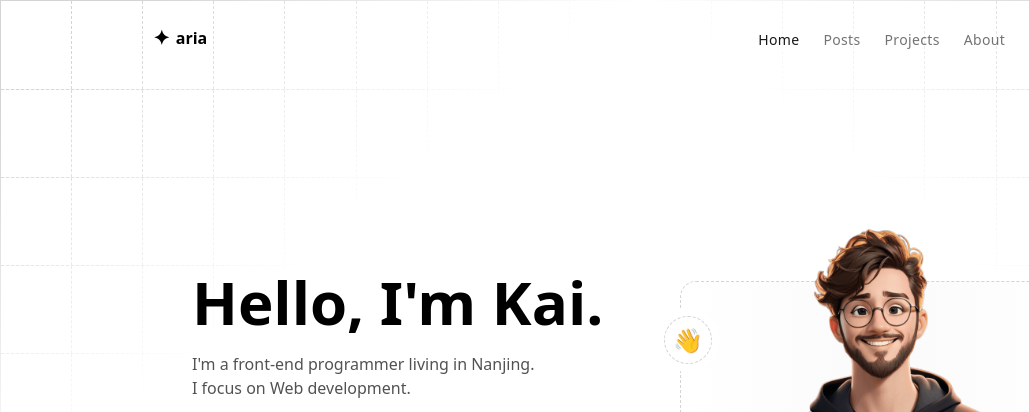
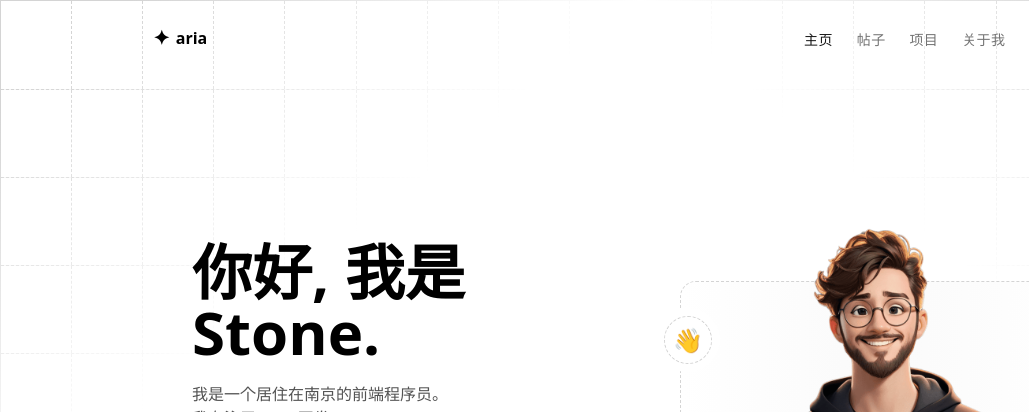
Before and after one commit to zhangyulingh/zyl, an Astro site: page / in a window 1280 px wide. Shown: the top 412 px of the page, 0-1029 px from the left. Built offline with nearby package versions, Linux system fonts and the light colour scheme; Astro itself is replaced by a stand-in of ours.

Commit message:
feat: update

```diff
--- a/src/collections/menu.json
+++ b/src/collections/menu.json
@@ -1,18 +1,18 @@
 [
   {
-		"name": "Home",
+    "name": "主页",
     "url": "/"
   },
   {
-		"name": "Posts",
+    "name": "帖子",
     "url": "/posts"
   },
   {
-		"name": "Projects",
+    "name": "项目",
     "url": "/projects"
   },
   {
-		"name": "About",
+    "name": "关于我",
     "url": "/about"
   }
 ]
--- a/src/pages/index.astro
+++ b/src/pages/index.astro
@@ -6,7 +6,7 @@ import Writings from "../components/home/writings.astro";
 import Layout from "../layouts/main.astro";
 ---
 
-<Layout title="Kai">
+<Layout title="Stone">
   <div
     class="relative z-20 w-full max-w-4xl mx-auto mt-16 px-7 md:mt-24 lg:mt-32 xl:px-0"
   >
@@ -15,12 +15,12 @@ import Layout from "../layouts/main.astro";
         <h1
           class="mb-5 text-4xl font-bold leading-tight md:text-4xl lg:text-6xl dark:text-white"
         >
-          Hello, I'm Kai.
+          你好, 我是Stone.
         </h1>
         <p class="mb-6 text-base text-neutral-600 dark:text-neutral-400">
-          I'm a front-end programmer living in Nanjing. <br
+          我是一个居住在南京的前端程序员。 <br
             class="hidden lg:block"
-          />I focus on Web development.
+          />我专注于 Web 开发。
         </p>
         <p class="mb-2 font-semibold text-neutral-800 dark:text-neutral-200">
           I can help you out with:
```
Lines whose indentation alone changed are shown as unchanged.
